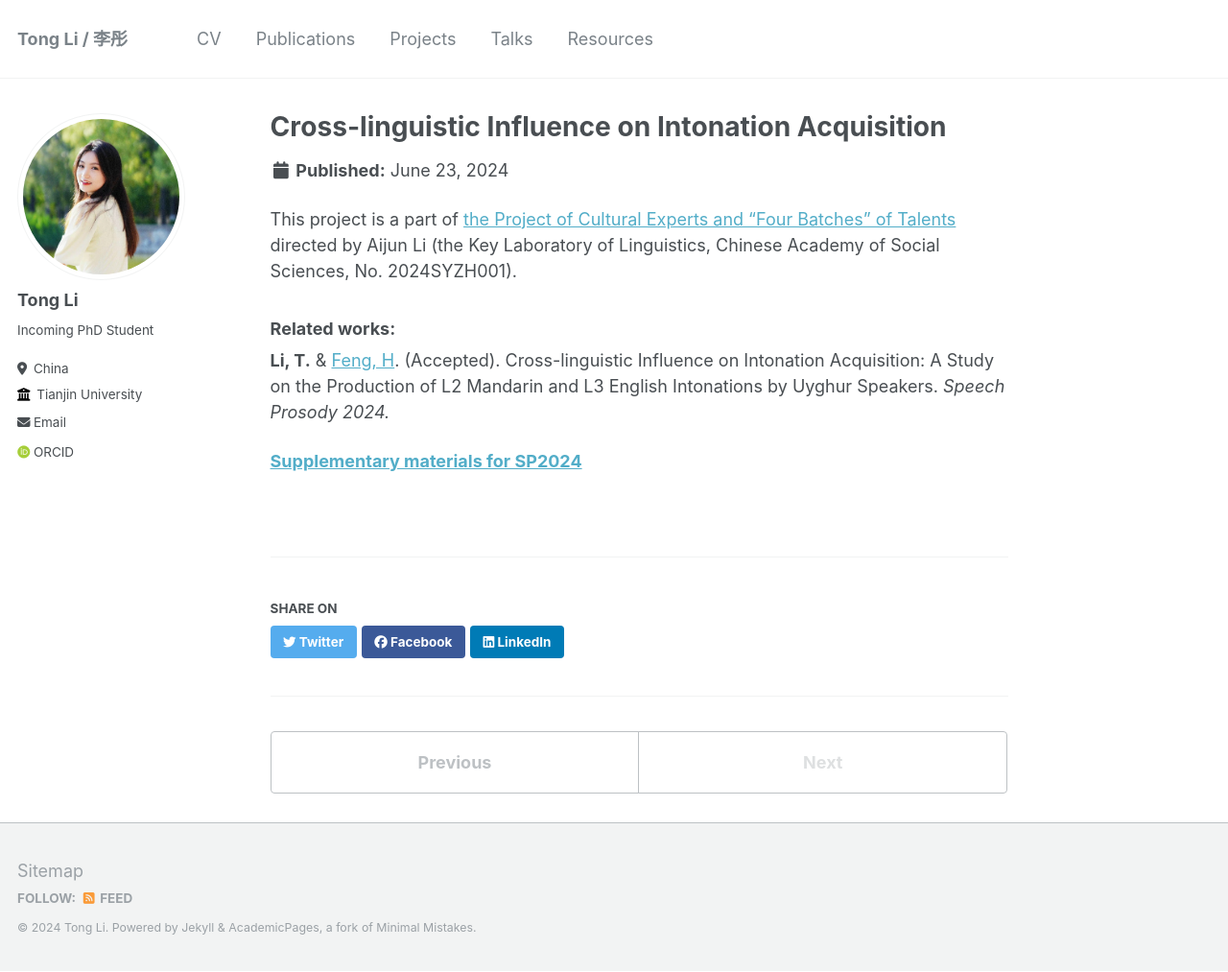
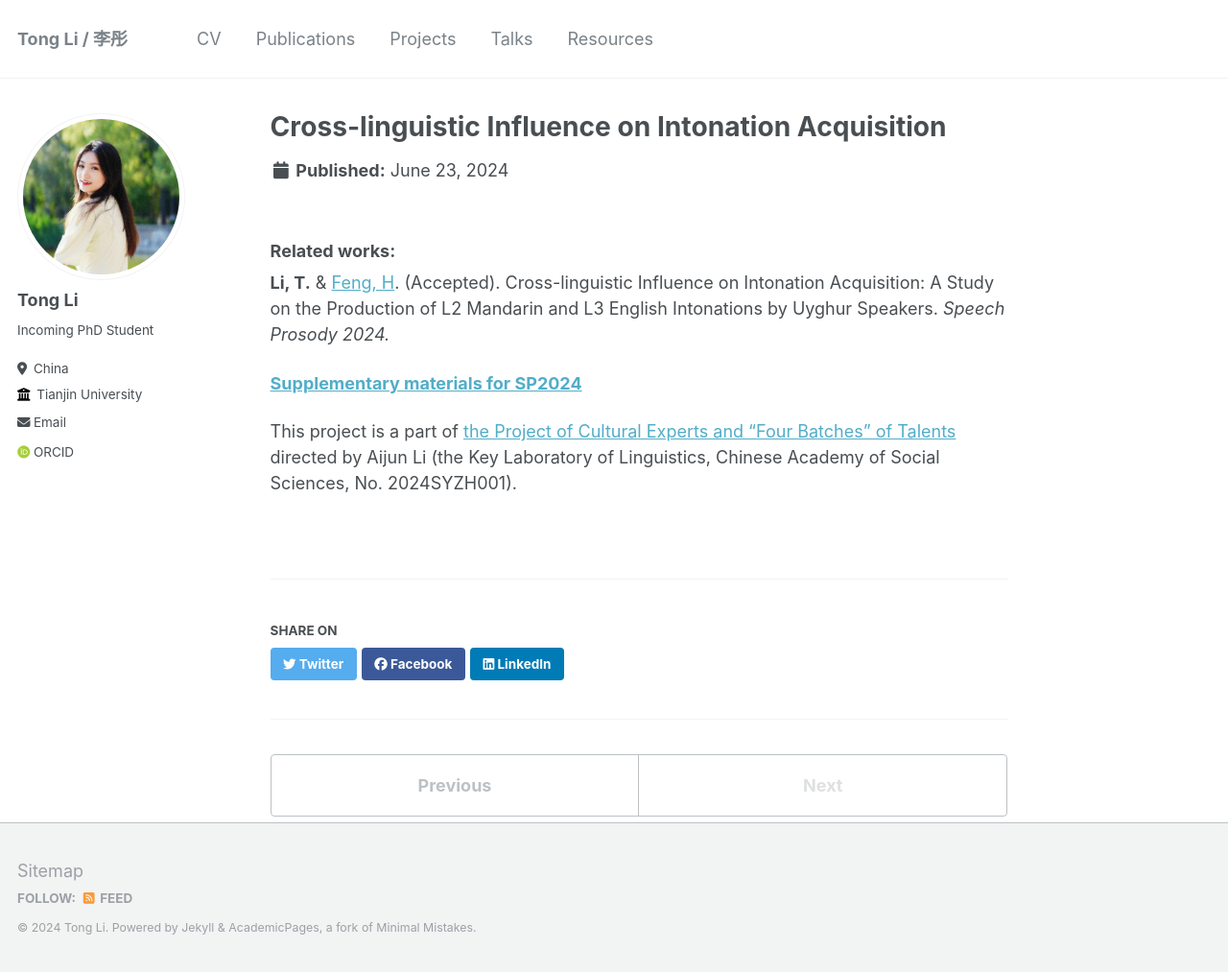
Before and after one commit to litonglinguistics/litonglinguistics.github.io, a Jekyll site: the page built from _projects/project4_Cross-linguistic.md, in a window 1280 px wide and 1013 px high. Shown: the whole window at 96% size. Built offline with Jekyll 4.4.1, drawn with Linux system fonts in a browser that asks for light colours; some web fonts are replaced.

```diff
--- a/_projects/project4_Cross-linguistic.md
+++ b/_projects/project4_Cross-linguistic.md
@@ -5,10 +5,12 @@ type: "My role: Lead-researcher"
 permalink: /projects/project4_Cross-linguistic
 ---
 
-This project is a part of [the Project of Cultural Experts and “Four Batches” of Talents](http://paslab.phonetics.org.cn/?p=5468) directed by Aijun Li (the Key Laboratory of Linguistics, Chinese Academy of Social Sciences, No. 2024SYZH001).
 
 ### Related works:
 
 **Li, T.** & [Feng, H](http://tjusfl.tju.edu.cn/info/1178/3038.htm). (Accepted). Cross-linguistic Influence on Intonation Acquisition: A Study on the Production of L2 Mandarin and L3 English Intonations by Uyghur Speakers. _Speech Prosody 2024._
 
 [**Supplementary materials for SP2024**](https://litonglinguistics.github.io/files/SupplementaryMaterialsSP2024.pdf )
+
+
+This project is a part of [the Project of Cultural Experts and “Four Batches” of Talents](http://paslab.phonetics.org.cn/?p=5468) directed by Aijun Li (the Key Laboratory of Linguistics, Chinese Academy of Social Sciences, No. 2024SYZH001).
```
